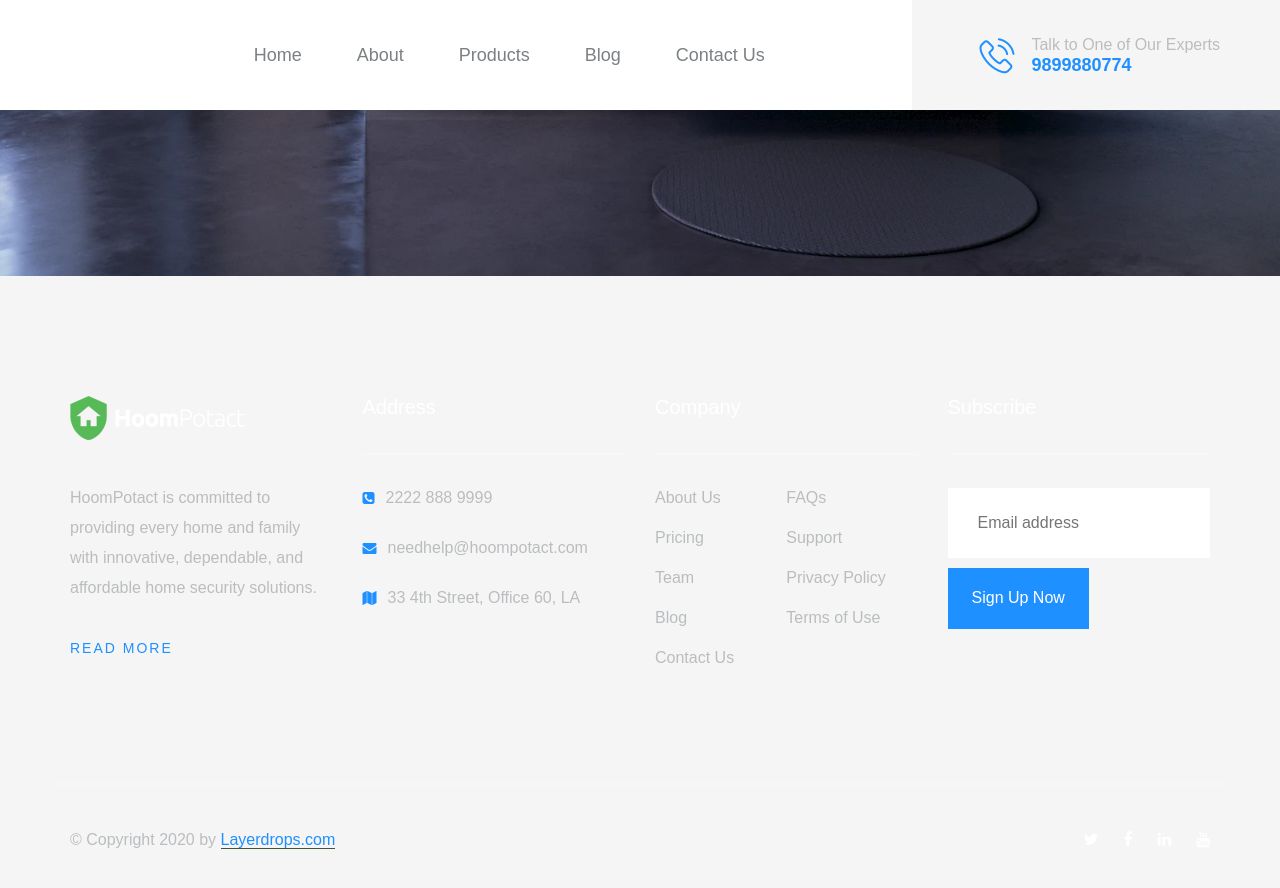
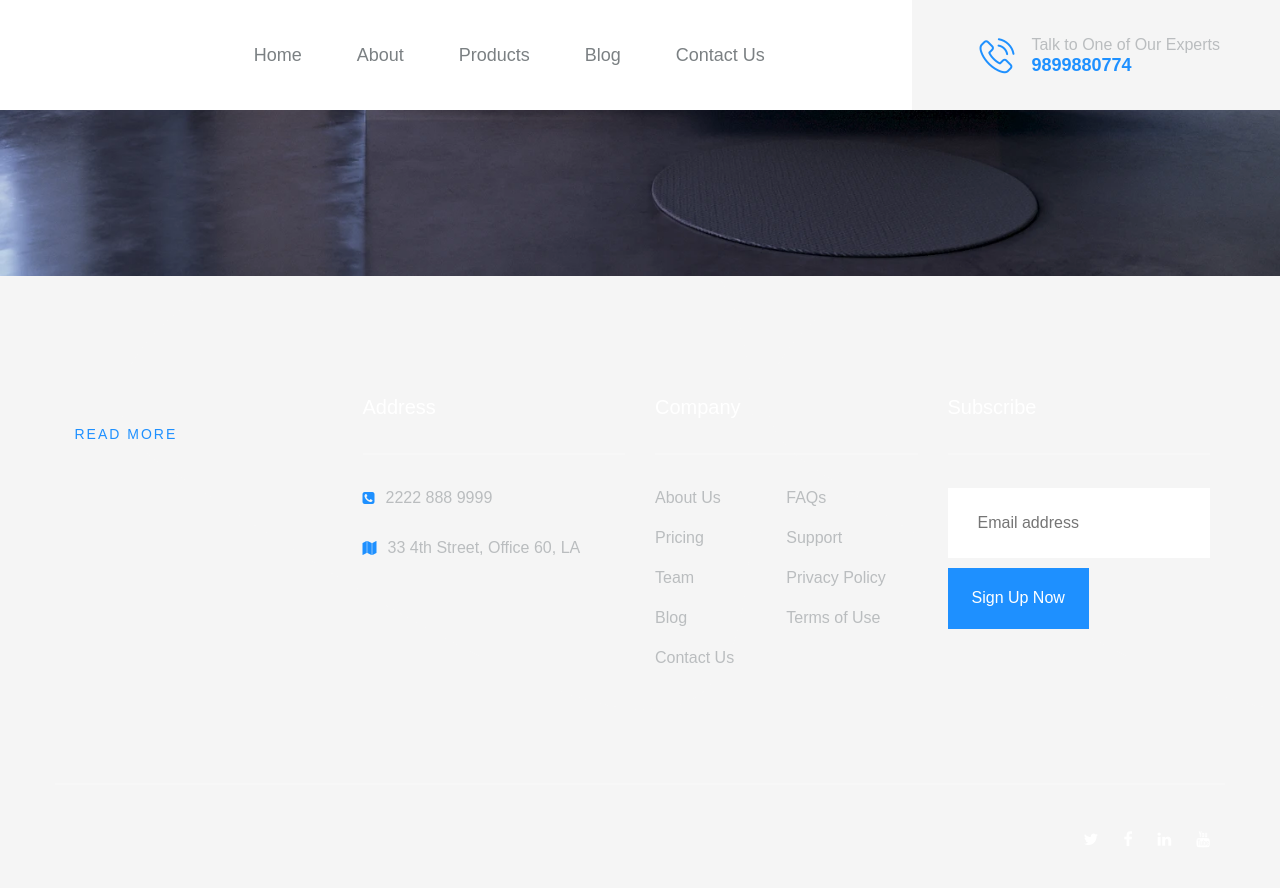
Before and after one commit to izafar22/izafar22.github.io, a Jekyll site: the page built from index.html, in a window 1280 px wide and 900 px high, scrolled down 809 px. Shown: the top 888 px of the window. Built offline with Jekyll 4.4.1, drawn with Linux system fonts in a browser that asks for light colours.

Commit message:
galti sudhaar

```diff
--- a/_includes/footer.html
+++ b/_includes/footer.html
@@ -9,9 +9,9 @@
                 <div class="col-md-3 col-sm-6">
                     <div class="footer_widget widget_with_logo">
                         <a href="index.html" class="footer_logo">
-                            <img src="assets/images/footer-logo.png" alt="Footer Logo">
+                            <!-- <img src="assets/images/footer-logo.png" alt="Footer Logo"> -->
                         </a>
-                        <p>HoomPotact is committed to providing every home and family with innovative, dependable, and affordable home security solutions.</p>
+                        <!-- <p>HoomPotact is committed to providing every home and family with innovative, dependable, and affordable home security solutions.</p> -->
                         <a href="#">Read More</a>
                     </div><!--end .footer_widget-->
                 </div><!--end .col-md-4-->
@@ -20,7 +20,7 @@
                         <h3>Address</h3>
                         <ul class="address">
                             <li><i class="fa fa-phone-square"></i> 2222 888 9999</li>
-                            <li><i class="fa fa-envelope"></i> needhelp@hoompotact.com</li>
+                            <!-- <li><i class="fa fa-envelope"></i> needhelp@hoompotact.com</li> -->
                             <li><i class="fa fa-map"></i> 33 4th Street, Office 60, LA</li>
                         </ul>
                     </div><!--end .footer_widget-->
@@ -62,7 +62,7 @@
             <div class="container">
                 <div class="row">
                     <div class="col-md-6 col-sm-6">
-                        <p>&copy; Copyright 2020 by <a href="#">Layerdrops.com</a></p>
+                        <!-- <p>&copy; Copyright 2020 by <a href="#">Layerdrops.com</a></p> -->
                     </div><!--end .col-md-12-->
                     <div class="col-md-6 col-sm-6">
                         <ul class="social_link">
--- a/_layouts/default.html
+++ b/_layouts/default.html
@@ -19,13 +19,13 @@
     <!-- ***************************
         PreLoader Area Start
      *************************** -->
-     <!-- <div class="spinner">
+      <div class="spinner">
       <div class="rect1"></div>
       <div class="rect2"></div>
       <div class="rect3"></div>
       <div class="rect4"></div>
       <div class="rect5"></div>
-  </div>end .spinner -->
+  </div>
   <!-- ***************************
       PreLoader Area Start
    *************************** -->
```
Also changed, not shown: 11 other files.
